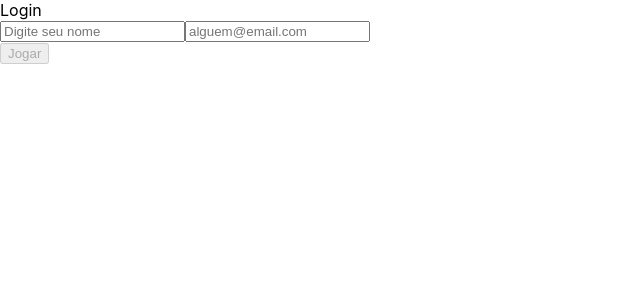
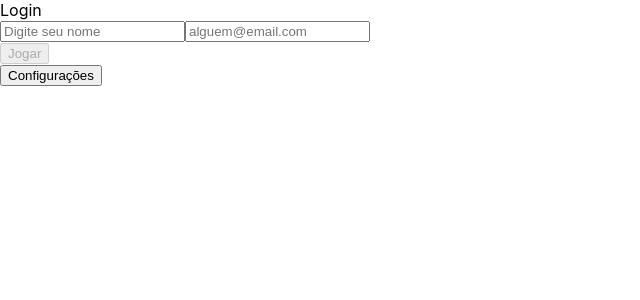
Before and after one commit to victorjunior95/sd-08-project-trivia-react-redux, a React (Create React App) app: page / in a window 1280 px wide. Shown: the top 300 px of the page, without its empty margins (0-640 px from the left). Built offline with nearby package versions, Linux system fonts and the light colour scheme.

Commit message:
loguin feito

```diff
--- a/src/pages/Login.js
+++ b/src/pages/Login.js
@@ -14,13 +14,13 @@ class Login extends Component {
     this.state = {
       namePlayer: '',
       emailPlayer: '',
-      // isDisable: true,
-      redirect: false,
+      redirectQuestions: false,
+      redirectSettings: false,
     };
 
     this.handleChange = this.handleChange.bind(this);
-    // this.validate = this.validate.bind(this);
     this.handleClick = this.handleClick.bind(this);
+    this.buttonSettings = this.buttonSettings.bind(this);
   }
 
   handleChange({ target: { name, value } }) {
@@ -29,29 +29,33 @@ class Login extends Component {
     });
   }
 
+  //   https://github.com/tryber/sd-08-project-trivia-react-redux/#observações-técnicas
+  //   player: {
+  //     name,
+  //     assertions,
+  //     score,
+  //     gravatarEmail
+  // }
+  // A chave token deve conter o valor do token recebido na API do Trivia.
   async handleClick(name, email) {
     const { tokenUser } = this.props;
     tokenUser(name, email);
     const { token } = await getToken();
+    const player = { name, assertions: 0, score: 0, gravatarEmail: email };
+    const playerString = JSON.stringify(player);
     localStorage.setItem('token', token);
+    localStorage.setItem('state', playerString);
     this.setState({
-      redirect: true,
+      redirectQuestions: true,
     });
   }
 
-  // validate() {
-  //   const { namePlayer, emailPlayer } = this.state;
-  //   // console.log(this.state);
-  //   if (namePlayer.length > 0 && emailPlayer.length > 0) {
-  //     this.setState({ isDisable: false });
-  //   } else {
-  //     this.setState({ isDisable: true });
-  //   }
-  // }
+  buttonSettings() {
+    this.setState({ redirectSettings: true });
+  }
 
   render() {
-    const { namePlayer, emailPlayer, redirect } = this.state;
-    // const token = localStorage.getItem('token');
+    const { namePlayer, emailPlayer, redirectQuestions, redirectSettings } = this.state;
 
     return (
       <form className="form-login" onSubmit={ this.handleSubmit }>
@@ -85,18 +89,19 @@ class Login extends Component {
           >
             Jogar
           </button>
-          {(redirect) && <Redirect to="/questions" />}
+          {(redirectQuestions) && <Redirect to="/questions" />}
         </div>
-        {/* <div>
-          <Link to="/settings">
+        <div>
+
           <button
             type="button"
             data-testid="btn-settings"
+            onClick={ () => this.buttonSettings() }
           >
             Configurações
           </button>
-          </Link>
-        </div> */}
+          {(redirectSettings) && <Redirect to="/settings" />}
+        </div>
       </form>
     );
   }
--- a/src/pages/Questions.js
+++ b/src/pages/Questions.js
@@ -28,11 +28,9 @@ class Questions extends Component {
   render() {
     const { resultQuestions = [] } = this.props;
     const { currentQuestion } = this.state;
-    // const incorrectAnswers = 2;
     if (!resultQuestions.length) {
       return <div>carregando...</div>;
     }
-    // console.log(resultQuestions);
     const incorrectAnswers = resultQuestions.length;
     return (
       <div>
```
Lines whose indentation alone changed are shown as unchanged.
